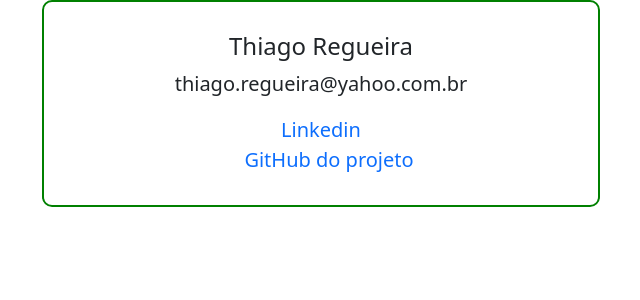
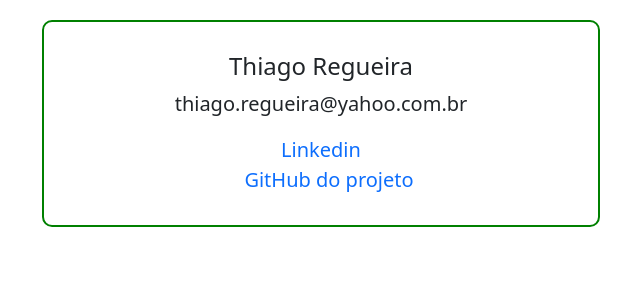
Before and after one commit to thiagoregueira/Blog_Comunidade_Flask, a Flask app: page /contato in a window 1280 px wide. Shown: the part 56-356 px from the top of the page, without its empty margins (319-959 px from the left). Run offline with Flask 3, Linux system fonts and the light colour scheme.

Commit message:
Update contact card styling in contato.html

```diff
--- a/comunidade/templates/contato.html
+++ b/comunidade/templates/contato.html
@@ -1,7 +1,8 @@
 {% extends 'base.html' %}
 
 {% block body %}
-<div class="card" style="width: 50%; margin: 0 auto; border: 2px solid green; padding: 30px; text-align: center;">
+<div class="card"
+    style="width: 50%; margin: 0 auto; border: 2px solid green; padding: 30px; text-align: center; margin-top: 20px;">
     <h5 class="card-title" style="font-size: 24px;">Thiago Regueira</h5>
     <p class="card-text" style="font-size: 20px;">thiago.regueira@yahoo.com.br</p>
     <a href="https://www.linkedin.com/in/thiagoregueira/" style="text-decoration: none; font-size: 20px;"
```
